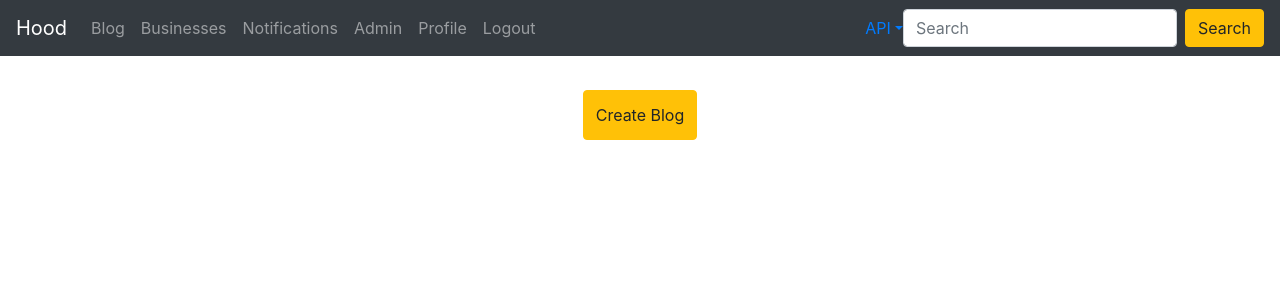
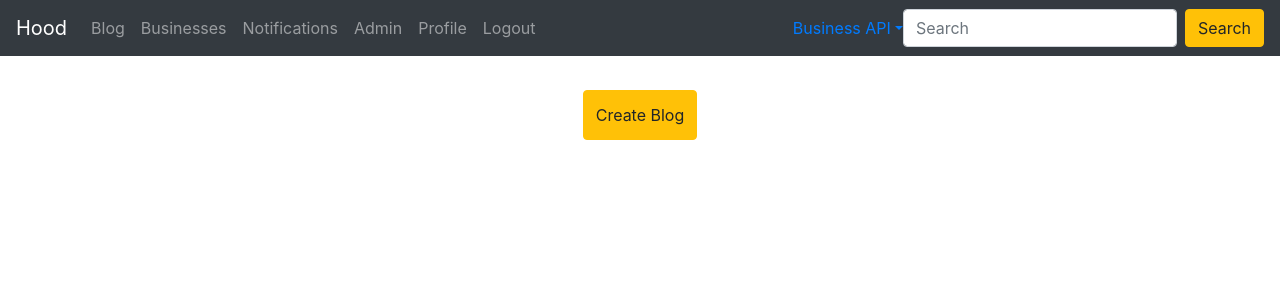
Before and after one commit to bertocarl/neighbourhood-watch, a Django app: page /blog in a window 1280 px wide. Shown: the top 300 px of the page. Run offline with Django 3.2, Linux system fonts and the light colour scheme; the visitor is signed in with stand-in values (Sample User, id 1); some libraries are stand-ins or nearby versions.

Commit message:
added api linking

```diff
--- a/neighbour/templates/navbar.html
+++ b/neighbour/templates/navbar.html
@@ -40,10 +40,8 @@
       </li>
       {% endif %}
     </ul>
-      <a href="#" data-toggle="dropdown" class="dropdown-toggle">API<b class="caret"></b></a>
-        <ul class="dropdown-menu">
-         <li><a href="/api/business">Business API</a></li>
-        </ul>
+      <a href="/api/business" data-toggle="dropdown" class="dropdown-toggle">Business API</a>
+
 
     <form class="form-inline my-2 my-lg-0" role="search" action="{% url 'search_results'%}">
       <input class="form-control mr-sm-2" type="search" placeholder="Search" aria-label="Search" name="blog" >
```
